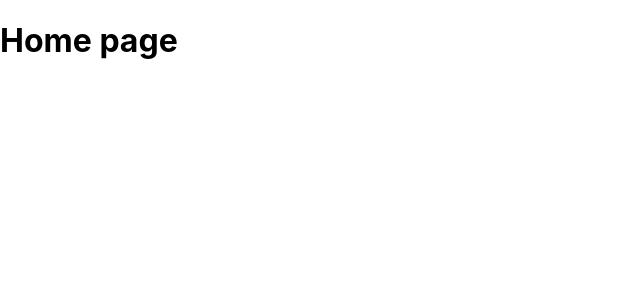
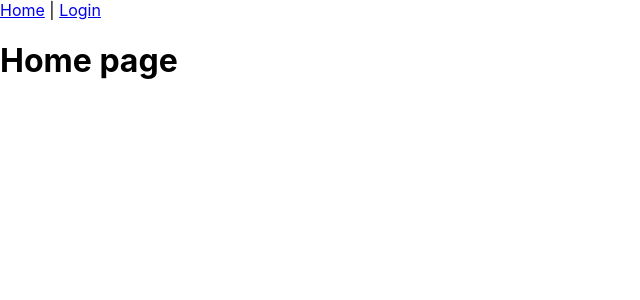
Before and after one commit to isti20/react-routerv6, a React (Create React App) app: page / in a window 1280 px wide. Shown: the top 300 px of the page, without its empty margins (0-640 px from the left). Built offline with nearby package versions, Linux system fonts and the light colour scheme.

Commit message:
Navigation: Link

```diff
--- a/src/App.js
+++ b/src/App.js
@@ -1,5 +1,5 @@
 import "./App.css";
-import { BrowserRouter, Routes, Route } from "react-router-dom";
+import { BrowserRouter, Routes, Route, Link } from "react-router-dom";
 import Home from "../src/pages/Home";
 import Login from "../src/pages/Login";
 import Detail from "../src/pages/Detail";
@@ -7,6 +7,9 @@
 function App() {
   return (
     <BrowserRouter>
+      <nav>
+        <Link to={"/"}>Home</Link> | <Link to={"/login"}>Login</Link>
+      </nav>
       <Routes>
         <Route path="/" element={<Home />} />
         <Route path="/:id" element={<Detail />} />
```
